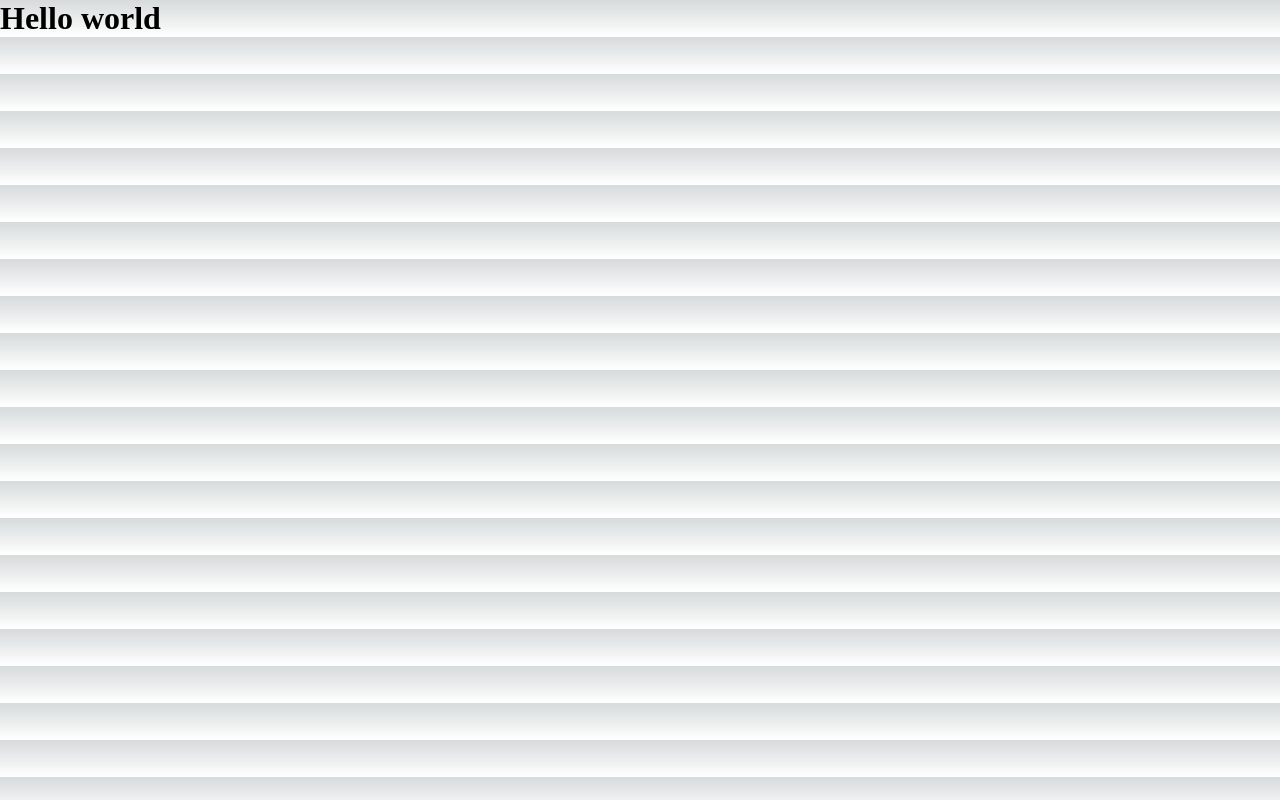
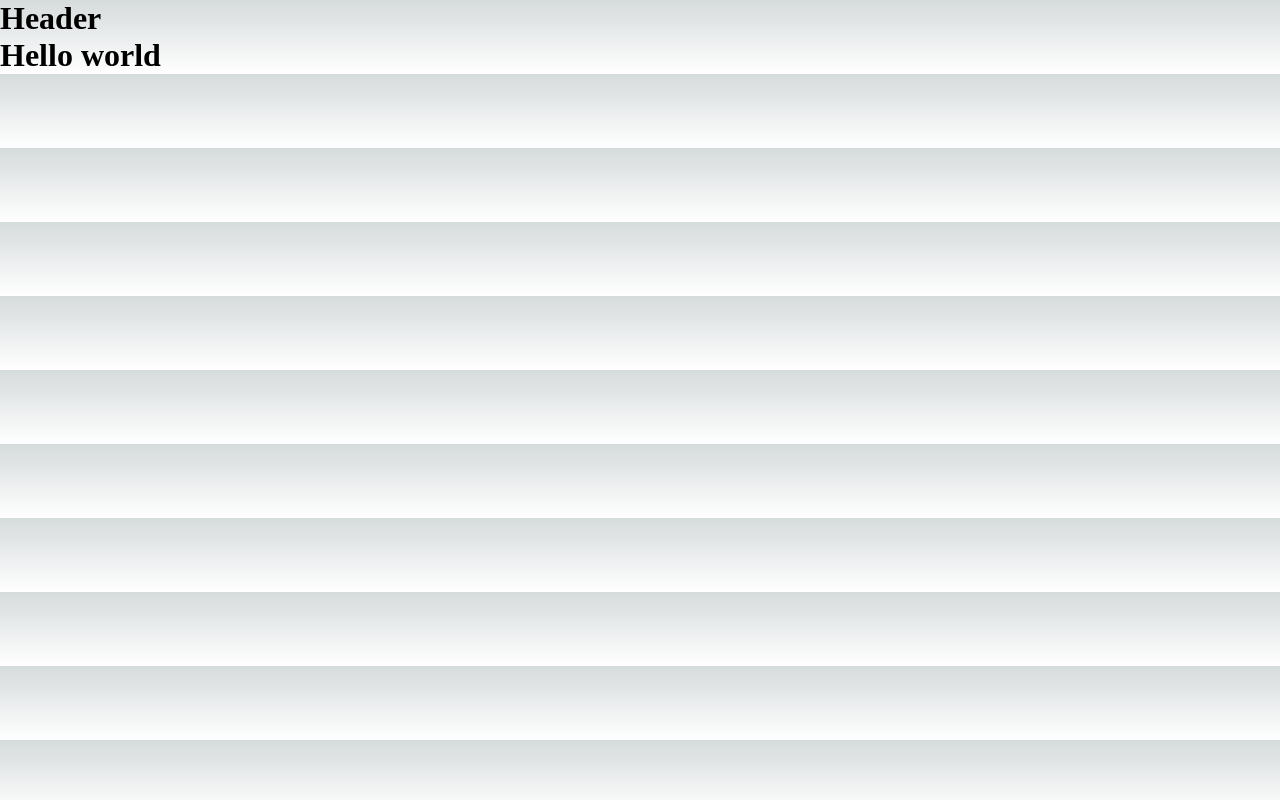
Before and after one commit to AnnaTselina/job-board, a Next.js app: page / in a window 1280 px wide. Built offline with nearby package versions, Linux system fonts and the light colour scheme.

Commit message:
feat: add main layout and header basis

```diff
--- /dev/null
+++ b/components/header/index.tsx
@@ -0,0 +1,5 @@
+const Header = () => {
+  return <h1>Header</h1>;
+};
+
+export default Header;
--- /dev/null
+++ b/components/main-layout/index.tsx
@@ -0,0 +1,13 @@
+import { NextComponentType, NextPageContext } from "next/types";
+import Header from "../header";
+
+const MainLayout = ({ children }: { children: JSX.Element }) => {
+  return (
+    <>
+      <Header />
+      {children}
+    </>
+  );
+};
+
+export default MainLayout;
--- a/pages/_app.tsx
+++ b/pages/_app.tsx
@@ -1,8 +1,13 @@
+import MainLayout from "../components/main-layout";
 import "@/styles/globals.css";
 import type { AppProps } from "next/app";
 
 export const App = ({ Component, pageProps }: AppProps) => {
-  return <Component {...pageProps} />;
+  return (
+    <MainLayout>
+      <Component {...pageProps} />
+    </MainLayout>
+  );
 };
 
 export default App;
```
